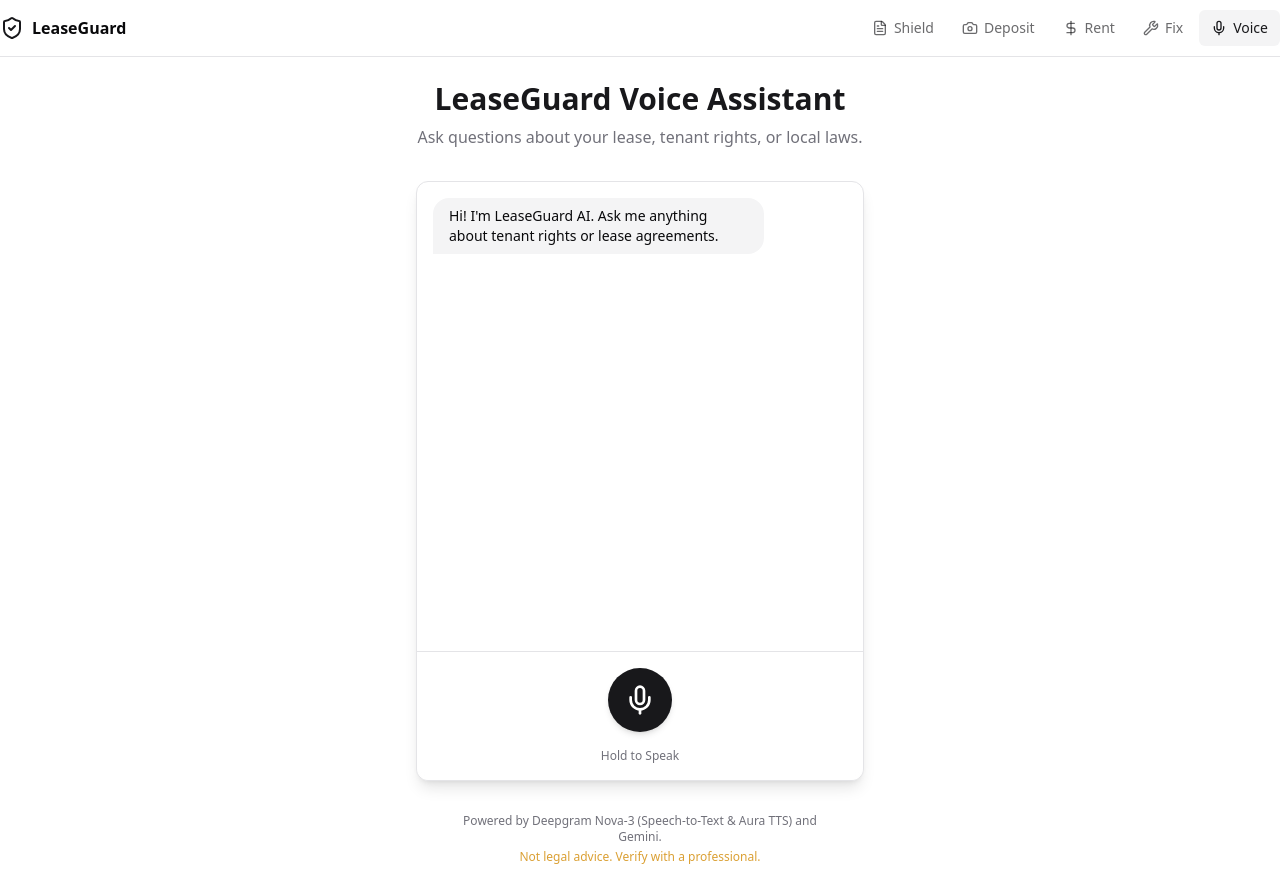
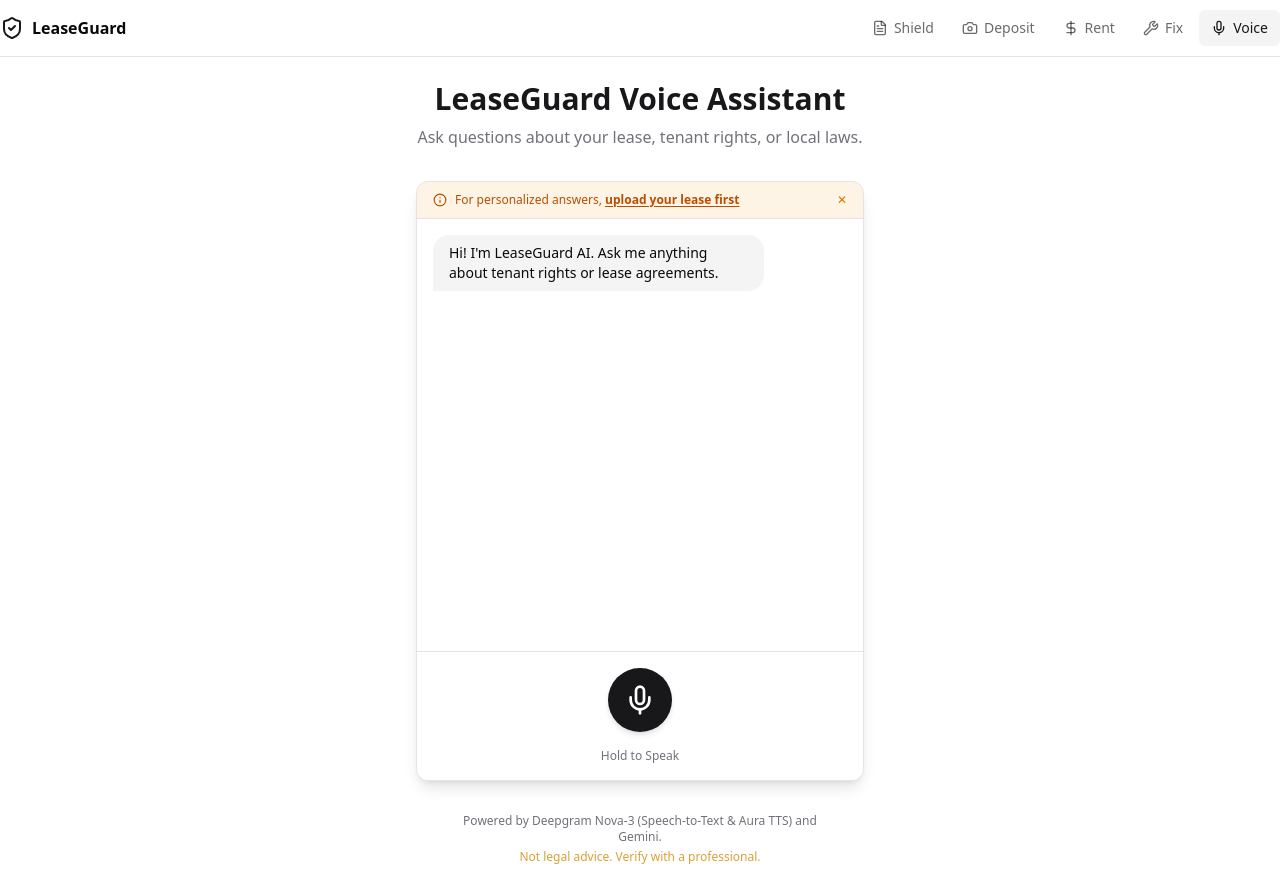
Before and after one commit to projects-hacks/lease-guard, a Next.js app in the folder frontend/: page /chat in a window 1280 px wide. Built offline with nearby package versions, Linux system fonts and the light colour scheme.

Commit message:
feat: add lease document validation and voice chat UI hint for missing lease

```diff
--- a/frontend/src/components/VoiceChat.tsx
+++ b/frontend/src/components/VoiceChat.tsx
@@ -1,7 +1,8 @@
 "use client";
 
 import { useState, useRef, useEffect } from "react";
-import { Mic, Check, Loader2, Play, Square, Send, Link2 } from "lucide-react";
+import { Mic, Check, Loader2, Play, Square, Send, Link2, Info, Upload } from "lucide-react";
+import Link from "next/link";
 import { cn } from "@/lib/utils";
 
 interface Message {
@@ -16,6 +17,7 @@ interface Props {
 
 export default function VoiceChat({ leaseId }: Props) {
     const [isRecording, setIsRecording] = useState(false);
+    const [hintDismissed, setHintDismissed] = useState(false);
     const [messages, setMessages] = useState<Message[]>([
         {
             role: "assistant",
@@ -126,6 +128,27 @@ export default function VoiceChat({ leaseId }: Props) {
                 </div>
             )}
 
+            {/* No Lease Hint */}
+            {!leaseId && !hintDismissed && (
+                <div className="px-4 py-2.5 bg-amber-500/10 border-b flex items-center justify-between gap-2 text-xs">
+                    <div className="flex items-center gap-2 text-amber-700">
+                        <Info className="w-3.5 h-3.5 shrink-0" />
+                        <span>
+                            For personalized answers,{" "}
+                            <Link href="/upload" className="font-semibold underline underline-offset-2 hover:text-amber-900">
+                                upload your lease first
+                            </Link>
+                        </span>
+                    </div>
+                    <button
+                        onClick={() => setHintDismissed(true)}
+                        className="text-amber-600 hover:text-amber-800 font-medium shrink-0"
+                    >
+                        ✕
+                    </button>
+                </div>
+            )}
+
             {/* Messages Area */}
             <div className="flex-1 overflow-y-auto p-4 space-y-4">
                 {messages.map((m, idx) => (
```
Also changed, not shown: 1 other file (tests, documents, lock files or other folders).
